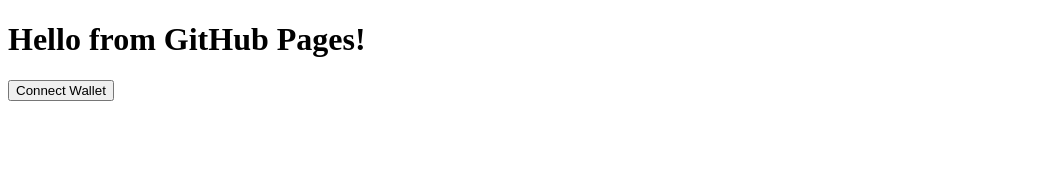
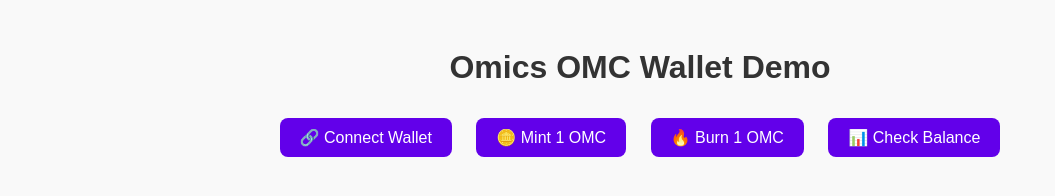
Before and after one commit to AyouniMoe/walletconnect-dapp, a plain HTML site: page walletconnect.html in a window 1280 px wide. Shown: the whole page, without its empty margins (0-1055 px from the left). Drawn offline with Linux system fonts and the light colour scheme.

Commit message:
Update 3 walletconnect.html
added mint, burn, and balance of functions

```diff
--- a/walletconnect.html
+++ b/walletconnect.html
@@ -1,25 +1,99 @@
 <!DOCTYPE html>
 <html>
 <head>
-  <title>MetaMask Test</title>
+  <title>Omics OMC Wallet</title>
   <meta name="viewport" content="width=device-width, initial-scale=1" />
   <script src="https://cdn.jsdelivr.net/npm/ethers@5.7.2/dist/ethers.min.js"></script>
+  <style>
+    body {
+      font-family: Arial, sans-serif;
+      padding: 20px;
+      background-color: #f9f9f9;
+      text-align: center;
+    }
+    button {
+      margin: 10px;
+      padding: 10px 20px;
+      font-size: 16px;
+      cursor: pointer;
+      border-radius: 8px;
+      border: none;
+      background-color: #6200ea;
+      color: white;
+    }
+    h1 {
+      color: #333;
+    }
+  </style>
 </head>
 <body>
-  <h1>Hello from GitHub Pages!</h1>
-  <button onclick="connectWallet()">Connect Wallet</button>
+  <h1>Omics OMC Wallet Demo</h1>
+  <button onclick="connectWallet()">🔗 Connect Wallet</button>
+  <button onclick="mintTokens()">🪙 Mint 1 OMC</button>
+  <button onclick="burnTokens()">🔥 Burn 1 OMC</button>
+  <button onclick="checkBalance()">📊 Check Balance</button>
 
   <script>
+    const contractAddress = "0xbb3D0585764Ea456BFCD8636D97715c8e21AeBa3";
+    const contractABI = [
+      "function mint(uint256 amount) public",
+      "function burn(uint256 amount) public",
+      "function balanceOf(address account) external view returns (uint256)"
+    ];
+
+    let provider;
+    let signer;
+    let contract;
+
     async function connectWallet() {
       if (window.ethereum) {
         try {
-          const accounts = await window.ethereum.request({ method: 'eth_requestAccounts' });
-          alert("Connected wallet: " + accounts[0]);
+          provider = new ethers.providers.Web3Provider(window.ethereum);
+          await provider.send("eth_requestAccounts", []);
+          signer = provider.getSigner();
+          contract = new ethers.Contract(contractAddress, contractABI, signer);
+          const address = await signer.getAddress();
+          alert("Wallet connected: " + address);
         } catch (err) {
-          alert("Connection error: " + err.message);
+          alert("Connection failed: " + err.message);
         }
       } else {
-        alert("MetaMask not detected");
+        alert("MetaMask not detected. Please install MetaMask.");
+      }
+    }
+
+    async function mintTokens() {
+      if (!contract) return alert("Please connect wallet first.");
+      try {
+        const amount = ethers.utils.parseUnits("1", 18); // 1 OMC
+        const tx = await contract.mint(amount);
+        await tx.wait();
+        alert("✅ Minted 1 OMC token!");
+      } catch (err) {
+        alert("Mint failed: " + err.message);
+      }
+    }
+
+    async function burnTokens() {
+      if (!contract) return alert("Please connect wallet first.");
+      try {
+        const amount = ethers.utils.parseUnits("1", 18); // 1 OMC
+        const tx = await contract.burn(amount);
+        await tx.wait();
+        alert("🔥 Burned 1 OMC token!");
+      } catch (err) {
+        alert("Burn failed: " + err.message);
+      }
+    }
+
+    async function checkBalance() {
+      if (!contract) return alert("Please connect wallet first.");
+      try {
+        const address = await signer.getAddress();
+        const balance = await contract.balanceOf(address);
+        alert("💰 Your balance: " + ethers.utils.formatUnits(balance, 18) + " OMC");
+      } catch (err) {
+        alert("Balance check failed: " + err.message);
       }
     }
   </script>
```
